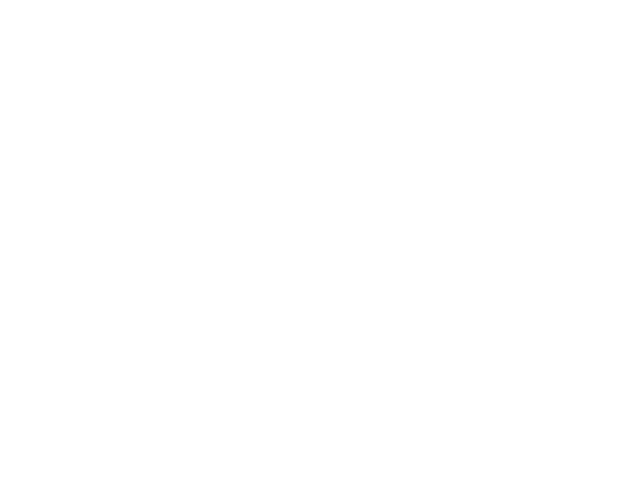
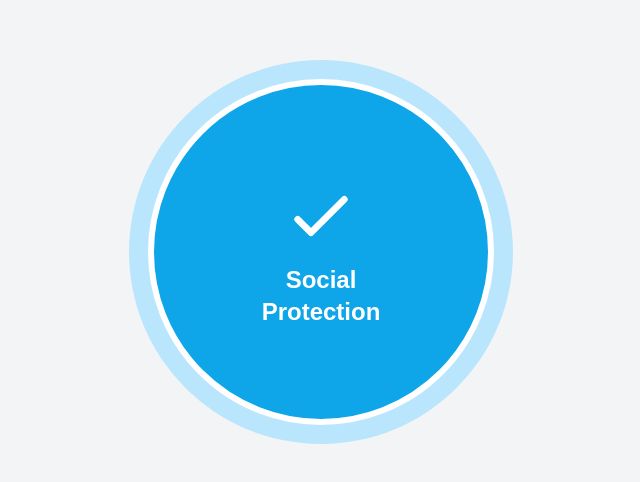
Before and after one commit to Ebtesham-21/sbc-revised, a Next.js app: page / in a window 1280 px wide. Shown: the part 148-630 px from the top of the page, without its empty margins (319-959 px from the left). Built offline with nearby package versions, Linux system fonts and the light colour scheme.

Commit message:
first button done

```diff
--- a/src/app/page.tsx
+++ b/src/app/page.tsx
@@ -2,8 +2,28 @@
 
 export default function Home() {
   return (
-    <>
+<main className="flex min-h-screen items-center justify-center bg-gray-100">
+  <button className="relative group focus:outline-none active:scale-95 transition w-[80vw] max-w-96 aspect-square">
+    {/* Outer circle */}
+    <div className="absolute inset-0 bg-sky-200 rounded-full group-hover:bg-sky-300"></div>
 
-    </>
+    {/* Inner circle */}
+    <div className="absolute inset-0 m-auto w-[90%] aspect-square bg-sky-500 rounded-full border-[6px] border-white group-hover:bg-sky-600 flex flex-col items-center justify-center text-white font-semibold space-y-2">
+      {/* Icon */}
+      <svg xmlns="http://www.w3.org/2000/svg" className="h-10 w-10 md:h-20 md:w-20" fill="none" viewBox="0 0 24 24" stroke="currentColor">
+        <path strokeLinecap="round" strokeLinejoin="round" strokeWidth="2" d="M5 13l4 4L19 7" />
+      </svg>
+      {/* Text */}
+      <span className="text-sm md:text-2xl">Social <br></br> Protection</span>
+    </div>
+  </button>
+
+
+  {/* 2nd button */}
+
+</main>
+
+
+
   );
 }
```
